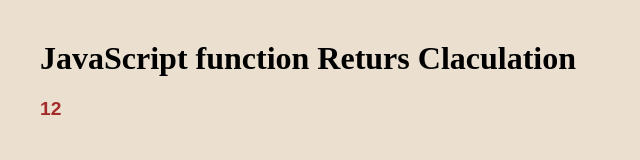
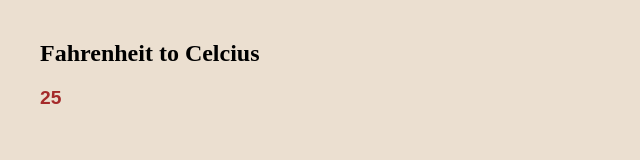
Before and after one commit to howtoproai/learn-js, a plain HTML site: page JavaScript-Functions/index.html in a window 1280 px wide. Shown: the top 160 px of the page, without its empty margins (0-640 px from the left). Drawn offline with Linux system fonts and the light colour scheme.

Commit message:
Farhenheit to Celcius

```diff
--- a/JavaScript-Functions/index.html
+++ b/JavaScript-Functions/index.html
@@ -6,14 +6,15 @@
     <link rel="stylesheet" href="/style.css/style.css">
 </head>
 <body>
-    <h1>JavaScript function Returs Claculation</h1>
-      <p id="demo"></p>
+    <h2>Fahrenheit to Celcius</h2>
+ <p id="demo">Call a function that will convert the result</p>
     <script>
-        let x = myfunction(3,4);
-        document.getElementById('demo').innerHTML = x;
-        function myfunction(a,b){
-            return a * b;
+        function toCelcius(f){
+           return (5/9) * (f-32);
         }
+
+        let Value = toCelcius(77);
+        document.getElementById('demo').innerHTML = Value;
     </script>
 </body>
 </html>
```
